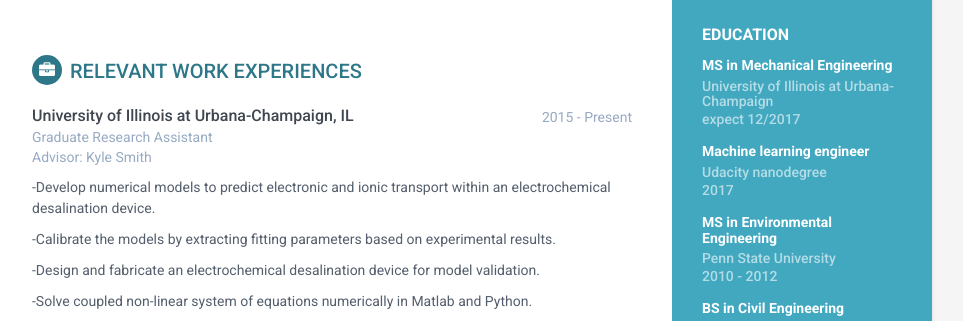
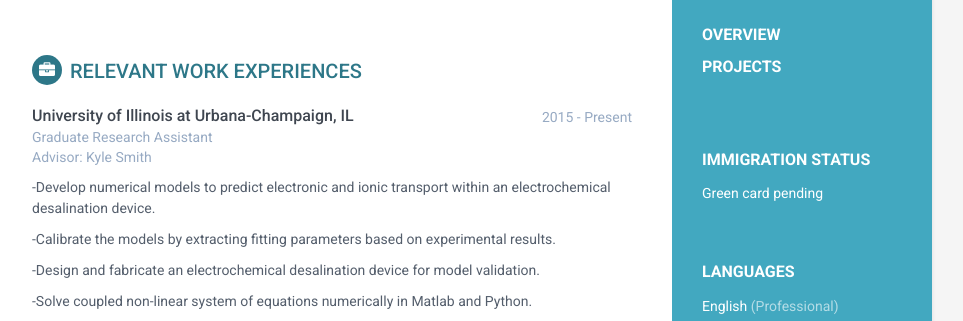
Before and after one commit to xiashang0624/CV, a plain HTML site: page index.html in a window 1280 px wide. Shown: the part 616-937 px from the top of the page, without its empty margins (188-1151 px from the left). Drawn offline with Linux system fonts and the light colour scheme.

Commit message:
Update index.html

```diff
--- a/index.html
+++ b/index.html
@@ -36,28 +36,9 @@
                     <li class="github"><i class="fa fa-github"></i><a href="#" target="_blank">github.com/xiashang3</a></li>
                 </ul>
             </div><!--//contact-container-->
-            <div class="education-container container-block">
-                <h2 class="container-block-title">Education</h2>
-                <div class="item">
-                    <h4 class="degree">MS in Mechanical Engineering</h4>
-                    <h5 class="meta">University of Illinois at Urbana-Champaign</h5>
-                    <div class="time">expect  12/2017</div>
-                </div><!--//item-->
-                <div class="item">
-                    <h4 class="degree">Machine learning engineer</h4>
-                    <h5 class="meta">Udacity nanodegree</h5>
-                    <div class="time">2017</div>
-                </div><!--//item-->
-                <div class="item">
-                    <h4 class="degree">MS in Environmental Engineering</h4>
-                    <h5 class="meta">Penn State University</h5>
-                    <div class="time">2010 - 2012</div>
-                </div><!--//item-->
-				<div class="item">
-                    <h4 class="degree">BS in Civil Engineering</h4>
-                    <h5 class="meta">Nanchang University</h5>
-                    <div class="time">2006 - 2010</div>
-                </div><!--//item-->
+            <div class="List-container container-block">
+                <h2 class="container-block-title">Overview</h2>
+		<h2 class="container-block-title">Projects</h2>
             </div><!--//education-container-->
 
 
```
